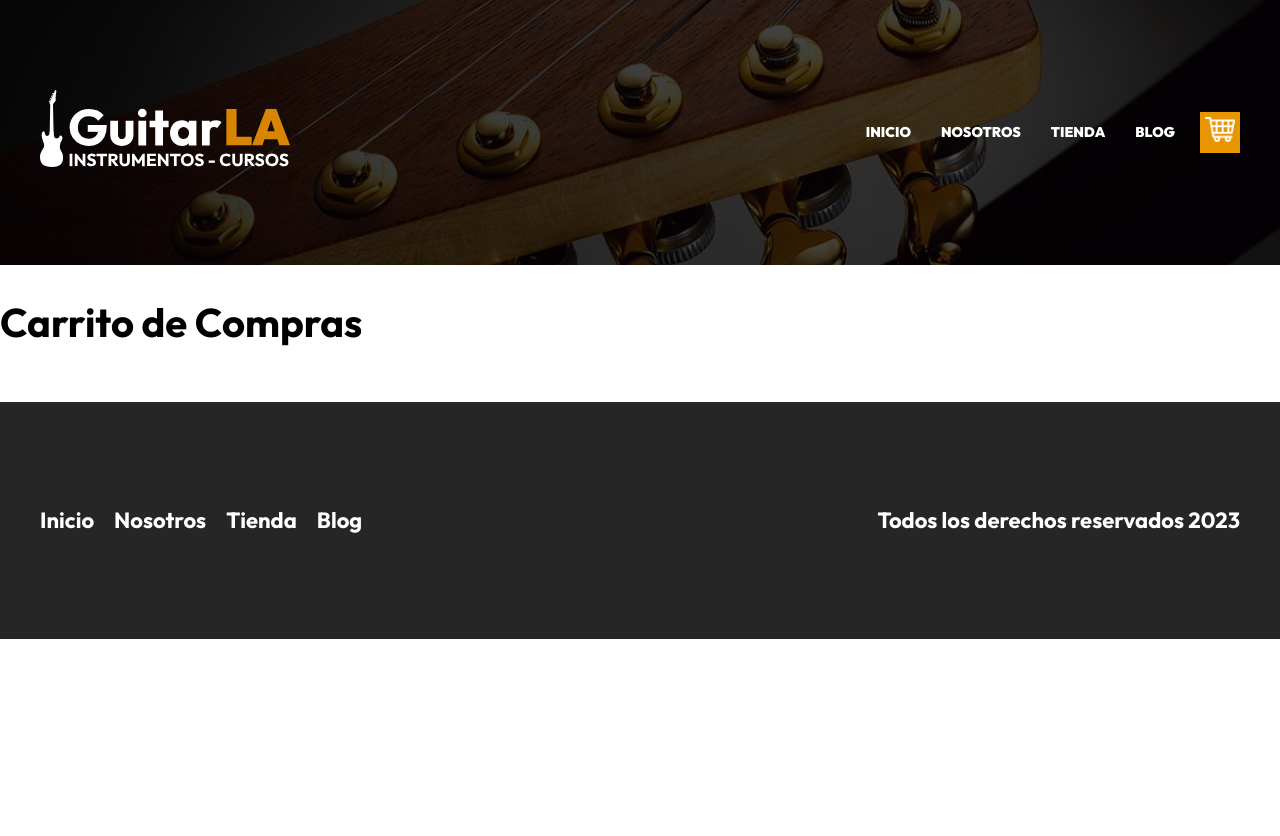
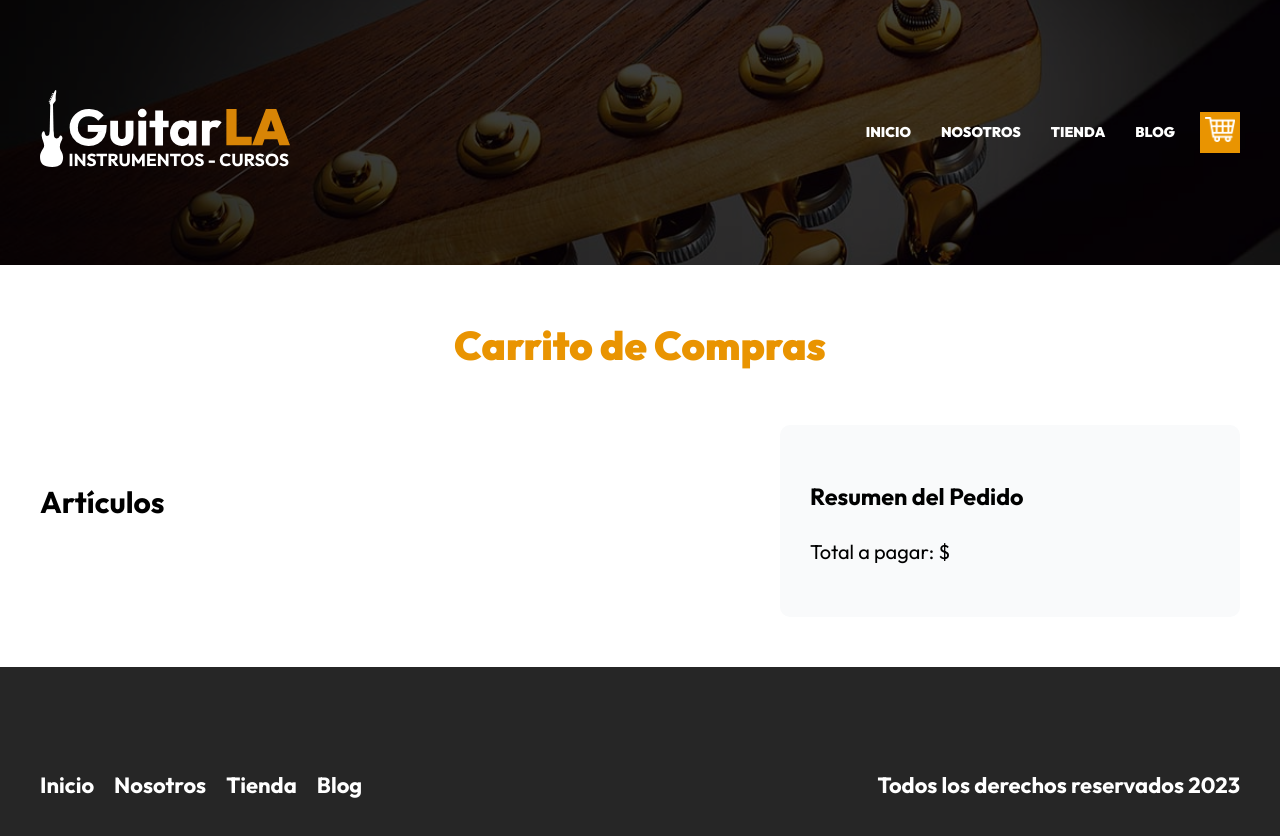
Before and after one commit to rrchoque/rlgc-07-guitarla-next, a Next.js app: page /carrito in a window 1280 px wide. Shown: the top 836 px of the page. Before the commit the page ends 800 px from the top, so only its background shows below. Built offline with nearby package versions, Linux system fonts and the light colour scheme.

Commit message:
Se creó el State global del carrito de compras con las opciones de agregar, modificar y eliminar productos

```diff
--- a/pages/_app.js
+++ b/pages/_app.js
@@ -1,5 +1,56 @@
 import '@/styles/globals.css'
+import { useState } from 'react';
 
 export default function App({ Component, pageProps }) {
-  return <Component {...pageProps} />
+
+  const carritoLS = typeof window !== 'undefined' ? JSON.parse(localStorage.getItem('carrito')) ?? [] : null
+  const [carrito, setCarrito] = useState(carritoLS);
+
+  // useEffect(() => {
+  //     localStorage.setItem('carrito', JSON.stringify(carrito))
+  // }, [carrito])
+
+  const agregarCarrito = guitarra => {
+      // Comprobar si la guitarra ya esta en el carrito...
+      if(carrito.some( guitarraState =>  guitarraState.id === guitarra.id )) {
+          // Iterar para actualizar la cantidad
+          const carritoActualizado = carrito.map( guitarraState => {
+              if( guitarraState.id === guitarra.id ) {
+                  guitarraState.cantidad = guitarra.cantidad;
+              }
+              return guitarraState;
+          });
+          // Se asigna al array
+          setCarrito([...carritoActualizado]);
+          localStorage.setItem('carrito', JSON.stringify( carrito ));
+      } else {
+          // En caso de que el articulo no exista, es nuevo y se agrega
+          setCarrito([...carrito, guitarra]);
+          localStorage.setItem('carrito', JSON.stringify( carrito ));
+      }
+  }
+
+  const eliminarProducto = id => {
+      const carritoActualizado = carrito.filter( producto => producto.id != id)
+      setCarrito(carritoActualizado)
+      window.localStorage.setItem('carrito', JSON.stringify( carrito ));
+  }
+
+  const actualizarCantidad = guitarra => {
+    const carritoActualizado = carrito.map( guitarraState => {
+      if(guitarraState.id === guitarra.id ) {
+        guitarraState.cantidad = parseInt( guitarra.cantidad )
+      }
+      return guitarraState
+    })
+    setCarrito(carritoActualizado)
+    window.localStorage.setItem('carrito', JSON.stringify( carrito ));
+  }
+
+  return <Component {...pageProps}
+    agregarCarrito={agregarCarrito}
+    carrito={carrito}
+    actualizarCantidad={actualizarCantidad}
+    eliminarProducto={eliminarProducto}
+  />
 }
--- a/pages/carrito.js
+++ b/pages/carrito.js
@@ -1,4 +1,5 @@
 import Layout from "@/components/layout"
+import styles from '@/styles/carrito.module.css'
 
 function Carrito() {
 
@@ -7,7 +8,21 @@ function Carrito() {
       title="Carrito de Compras"
       descripction="GuitarLA - Venta de guitarras, blog de música, carrito de compras, tienda"
     >
-      <h1>Carrito de Compras</h1>
+      <main className="contenedor">
+        <h1 className="heading">Carrito de Compras</h1>
+
+        <div className={styles.contenido}>
+          <div className={styles.carrito}>
+            <h2>Artículos</h2>
+          </div>
+
+          <aside className={styles.resumen}>
+            <h3>Resumen del Pedido</h3>
+            <p>Total a pagar: $</p>
+          </aside>
+        </div>
+      </main>
+
     </Layout>
   )
 }
--- /dev/null
+++ b/styles/carrito.module.css
@@ -0,0 +1,69 @@
+.contenido {
+    display: grid;
+    align-items: flex-start;
+    gap: 5rem;
+}
+@media (min-width:768px) {
+    .contenido {
+        grid-template-columns: 3fr 2fr;
+    }
+}
+.carrito {
+    padding: 3rem 0;
+}
+.producto {
+    display: grid;
+    grid-template-columns: 1fr 3fr;
+    gap: 4rem;
+    align-items: center;
+    padding: 3rem auto;
+    border-bottom: 1px solid #cfcfcf;
+    position: relative;
+}
+.producto:last-of-type {
+    border-bottom: none;
+}
+.producto p{
+    margin: 0 0 1rem 0;
+}
+.producto span{
+    font-weight: 900;
+    font-size: 3rem ;
+}
+.select {
+    all: unset;
+    border: 1px solid #cfcfcf;
+    text-align: center;
+    width: 100%;
+    padding: .5rem;
+    border-radius: 1rem;
+
+}
+.nombre {
+    font-weight: 700;
+    font-size: 4.2rem;
+}
+.producto .precio {
+    margin-top: 2rem;
+    font-weight: 700;
+    color: var(--primary);
+}
+.subtotal {
+    font-size: 2.2rem;
+}
+.resumen {
+    background-color: #F9FAFB;
+    padding: 3rem;
+    border-radius: 1rem;
+    position: sticky;
+    top: 3rem;
+}
+.btn_eliminar {
+    all: unset;
+    position: absolute;
+    top: 3rem;
+    right: 1rem;
+}
+.btn_eliminar:hover{
+    cursor: pointer;
+}
--- a/styles/header.module.css
+++ b/styles/header.module.css
@@ -22,7 +22,7 @@
     }
 }
 
-.header .navegacion {
+.navegacion {
     display: flex;
     align-items: center;
     gap: 2rem;
@@ -30,12 +30,12 @@
 }
 
 @media (min-width: 768px) {
-    .header .navegacion {
+    .navegacion {
         margin-top: 0;
     }
 }
 
-.header .navegacion a {
+.navegacion a {
     color: var(--white);
     text-decoration: none;
     text-transform: uppercase;
@@ -45,11 +45,11 @@
     transition-property: background-color;
     transition-duration: 300ms;
 }
-.header .navegacion img {
+.navegacion img {
     width: 3rem;
 }
 
-.header .navegacion a:hover,
-.header .active {
+.navegacion a:hover,
+.active {
     background-color: var(--primary);
 }
```
Also changed, not shown: pages/guitarras/[url].js (+43 -1 lines), styles/guitarras.module.css (+30 -0 lines).
